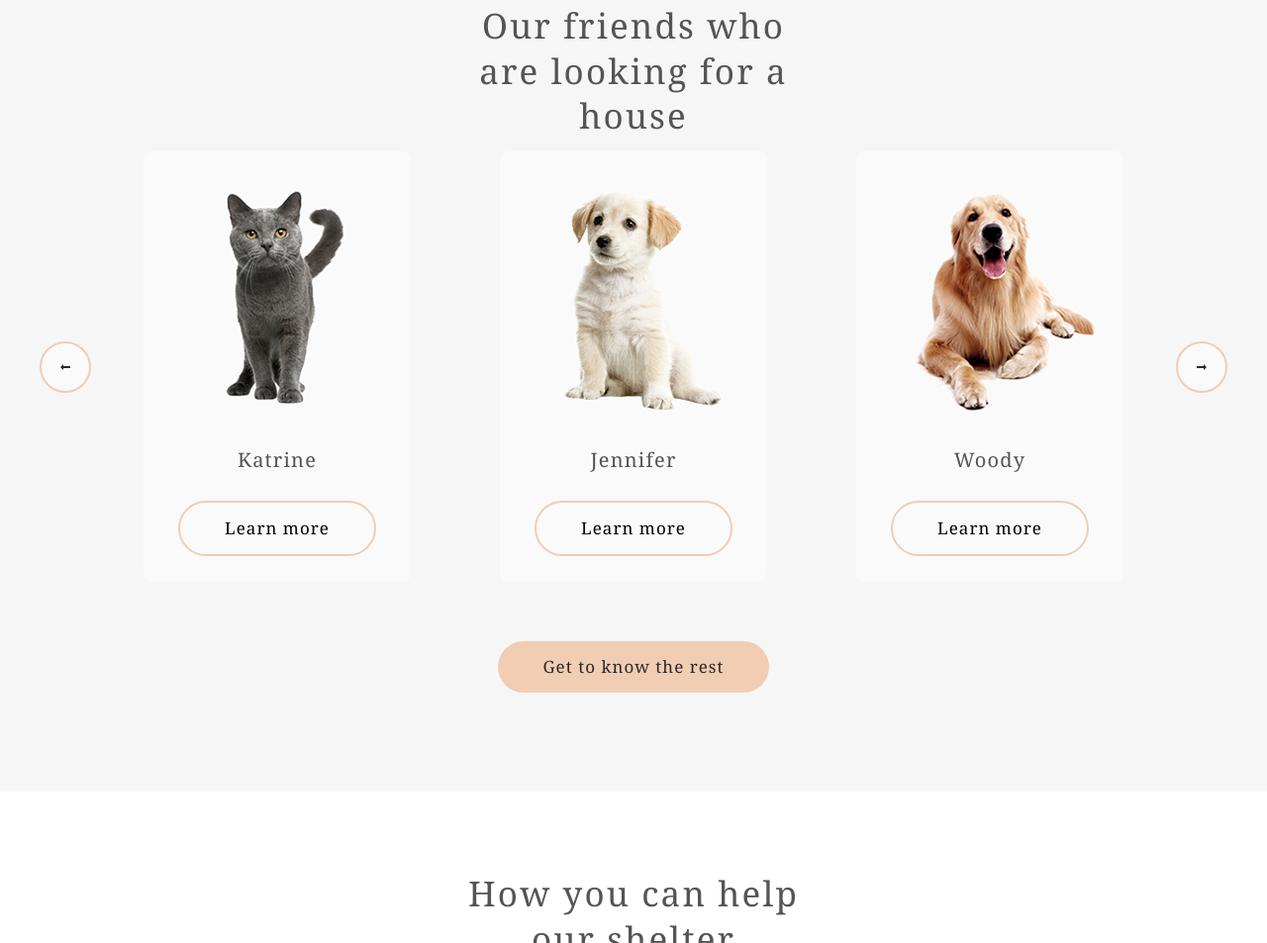
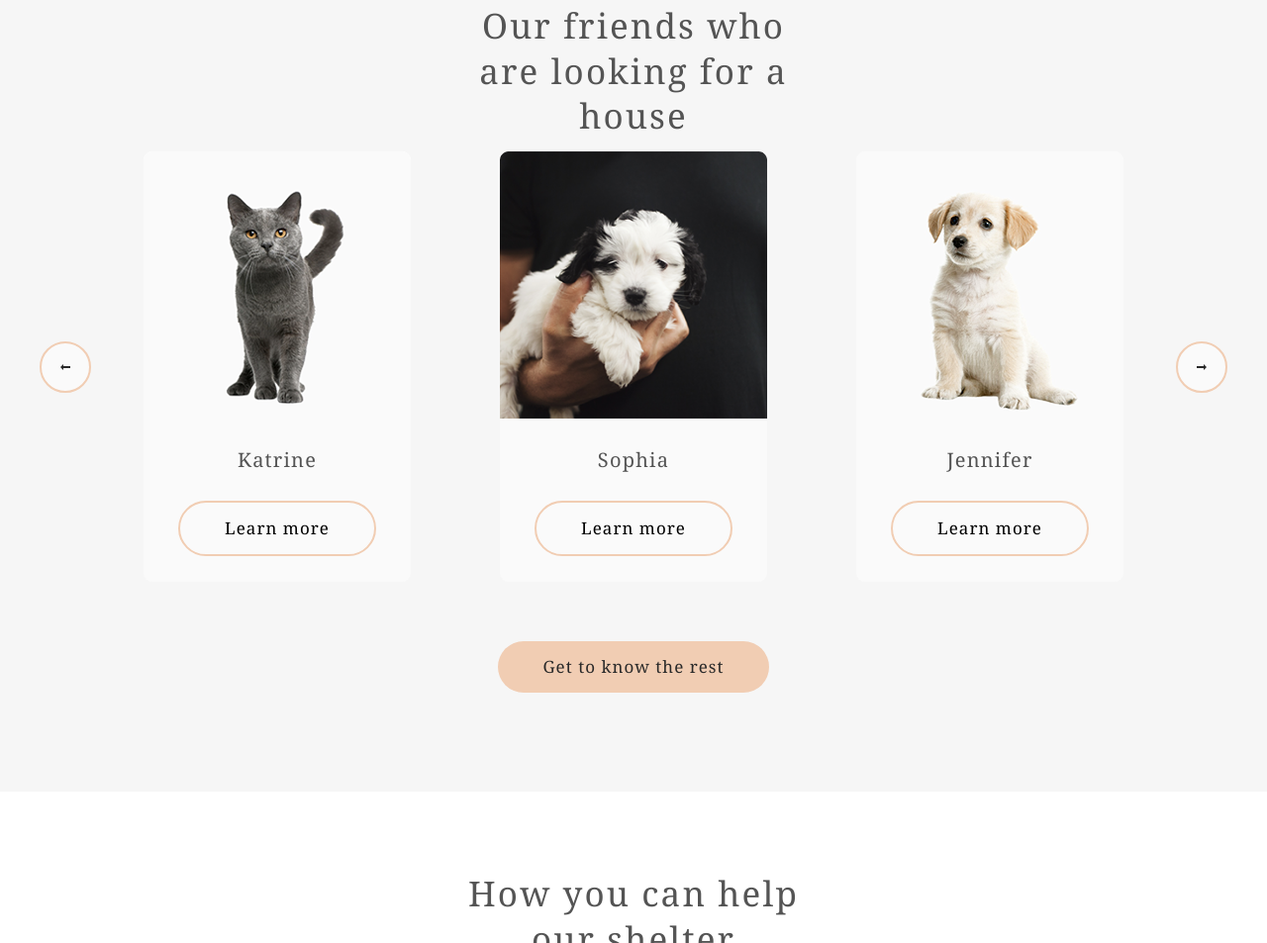
Before and after one commit to squidawg/shelter, a website: page index.html in a window 1280 px wide. Shown: the part 1573-2526 px from the top of the page at 99% size. Drawn offline with Linux system fonts and the light colour scheme.

Commit message:
feat: add carousel for index.html

```diff
--- a/index.html
+++ b/index.html
@@ -73,34 +73,12 @@
                 <button class="arrow_bordered" ><span class="ico_arrow-prev"></span>
                 </button>
             </div>
-            <div class="carousel">
-                <div class="carousel_card">
-                    <img class="carousel_image" src="assets/images/cards/1.png" alt="carousel_image">
-                    <p class="carousel_title">Katrine</p>
-                    <div class="promo__button">
-                        <button class="button button_bordered" onclick="location.href='pets.html'">Learn more</button>
-                    </div>
-
+            <div class="carousel_wrapper">
+                <div class="carousel">
+                    <div class="left_cards" id="left_cards"></div>
+                    <div class="active_cards" id="active_cards"></div>
+                    <div class="right_cards" id="right_cards"></div>
                 </div>
-
-                <div class="carousel_card">
-                    <img class="carousel_image" src="assets/images/cards/2.png" alt="carousel_image">
-                    <p class="carousel_title">Jennifer</p>
-                    <div class="promo__button">
-                        <button class="button button_bordered" onclick="location.href='pets.html'">Learn more</button>
-                    </div>
-
-                </div>
-
-                <div class="carousel_card">
-                    <img class="carousel_image" src="assets/images/cards/3.png" alt="carousel_image">
-                    <p class="carousel_title">Woody</p>
-                    <div class="promo__button">
-                      <button class="button button_bordered" onclick="location.href='pets.html'">Learn more</button>
-                    </div>
-
-                </div>
-
             </div>
             <div class="next">
                 <button class="arrow_bordered" id="btn_right"><span class="ico_arrow-next"></span>
@@ -217,5 +195,6 @@
     </div>
 </footer>
 </div>
+<script type="module" src="index.js"></script>
 </body>
 </html>
--- /dev/null
+++ b/index.js
@@ -0,0 +1,133 @@
+const BTN_LEFT = document.querySelector("#btn_left");
+const BTN_RIGHT = document.querySelector("#btn_right");
+const CAROUSEL = document.querySelector(".carousel");
+const ITEM_LEFT = document.querySelector(".left_cards");
+const ITEM_RIGHT = document.querySelector(".right_cards");
+const ITEM_ACTIVE = document.querySelector(".active_cards");
+let cards ;
+let cardQuantity;
+
+async function readJSON() {
+    const response = await fetch("pets.json");
+    const json = await response.json();
+    cards = json;
+}
+
+async function init(){
+    await readJSON()
+    cardGenerator();
+}
+
+function cardGenerator() {
+    let clientWidth = document.querySelector('body').clientWidth;
+    cardQuantity = clientWidth > 1201 ? 3 : clientWidth < 1200 && clientWidth > 768 ? 2 : 1;
+    let arr = [ITEM_LEFT, ITEM_RIGHT, ITEM_ACTIVE];
+    for (let i = 0; i < arr.length; i++) {
+        let switchedItem = arr[i];
+        generateCardAppend(switchedItem, cardQuantity);
+    }
+}
+
+document.addEventListener('DOMContentLoaded', init, false);
+
+
+function createElement(tag, ...classList) {
+    const element = document.createElement(tag);
+    element.classList.add(...classList);
+    return element;
+}
+
+const createCardTemplate = (...element) => {
+     const card = createElement("div", "carousel_card");
+     const promoButton = createElement("div", "promo__button")
+     const img = createElement("img", "carousel_image");
+     img.src = element[1];
+     img.alt = "carousel_image"
+
+     const title = createElement("p", "carousel_title");
+     title.innerText = element[0];
+
+     const btn = createElement("button", "button", "button_bordered");
+     btn.innerText = "Learn more"
+
+     promoButton.append(btn);
+     card.append(img, title, promoButton)
+
+     return card;
+}
+
+
+const moveLeft = () => {
+     CAROUSEL.classList.add("transition-left");
+     BTN_LEFT.removeEventListener("click", moveLeft);
+     BTN_RIGHT.removeEventListener("click", moveRight);
+};
+
+const moveRight = () => {
+     CAROUSEL.classList.add("transition-right");
+     BTN_RIGHT.removeEventListener("click", moveRight);
+     BTN_LEFT.removeEventListener("click", moveLeft);
+};
+
+BTN_LEFT.addEventListener("click", moveLeft);
+BTN_RIGHT.addEventListener("click", moveRight);
+
+function generateCardAppend(switchedItem, cardQuantity) {
+     switchedItem.innerHTML = "";
+     let numbers = randomUniqueNum(cards.length - 1, 3);
+     for (let i = 0; i < cardQuantity; i++) {
+         let name = cards[numbers[i]].name;
+         let img = cards[numbers[i]].img;
+         let type =  cards[numbers[i]].type;
+         let breed = cards[numbers[i]].breed;
+         let description = cards[numbers[i]].description;
+         let age = cards[numbers[i]].age;
+         let inoculations = cards[numbers[i]].inoculations;
+         let diseases = cards[numbers[i]].diseases;
+         let parasites = cards[numbers[i]].parasites;
+
+         let card = createCardTemplate(name, img, type, breed, description, age, inoculations, diseases, parasites);
+         switchedItem.append(card);
+     }
+}
+
+CAROUSEL.addEventListener('animationend', (animationEvent) => {
+    let switchedItem;
+    if (animationEvent.animationName === "move-left") {
+        CAROUSEL.classList.remove("transition-left");
+        switchedItem = ITEM_LEFT;
+
+    }
+    else {
+        CAROUSEL.classList.remove("transition-right");
+        switchedItem = ITEM_RIGHT;
+    }
+
+    document.querySelector("#active_cards").innerHTML = "";
+    while (switchedItem.childNodes.length > 0) {
+        document.querySelector("#active_cards").appendChild(switchedItem.childNodes[0]);
+    }
+
+    generateCardAppend(switchedItem, cardQuantity);
+
+
+    BTN_LEFT.addEventListener("click", moveLeft);
+    BTN_RIGHT.addEventListener("click", moveRight);
+});
+
+function randomUniqueNum(range, outputCount){
+    let arr = []
+    for (let i = 0; i <= range; i++) {
+        arr.push(i)
+    }
+
+    let result = [];
+
+    for (let i = 1; i <= outputCount; i++) {
+        const random = Math.floor(Math.random() * (range - i));
+        result.push(arr[random]);
+        arr[random] = arr[range - i];
+    }
+
+    return result;
+}
--- /dev/null
+++ b/pets.json
@@ -0,0 +1,90 @@
+[
+  {
+    "name": "Jennifer",
+    "img": "assets/images/cards/2.png",
+    "type": "Dog",
+    "breed": "Labrador",
+    "description": "Jennifer is a sweet 2 months old Labrador that is patiently waiting to find a new forever home. This girl really enjoys being able to go outside to run and play, but won't hesitate to play up a storm in the house if she has all of her favorite toys.",
+    "age": "2 months",
+    "inoculations": ["none"],
+    "diseases": ["none"],
+    "parasites": ["none"]
+  },
+  {
+    "name": "Sophia",
+    "img": "assets/images/cards/4.png",
+    "type": "Dog",
+    "breed": "Shih tzu",
+    "description": "Sophia here and I'm looking for my forever home to live out the best years of my life. I am full of energy. Everyday I'm learning new things, like how to walk on a leash, go potty outside, bark and play with toys and I still need some practice.",
+    "age": "1 month",
+    "inoculations": ["parvovirus"],
+    "diseases": ["none"],
+    "parasites": ["none"]
+  },
+  {
+    "name": "Woody",
+    "img": "assets/images/cards/3.png",
+    "type": "Dog",
+    "breed": "Golden Retriever",
+    "description": "Woody is a handsome 3 1/2 year old boy. Woody does know basic commands and is a smart pup. Since he is on the stronger side, he will learn a lot from your training. Woody will be happier when he finds a new family that can spend a lot of time with him.",
+    "age": "3 years 6 months",
+    "inoculations": ["adenovirus", "distemper"],
+    "diseases": ["right back leg mobility reduced"],
+    "parasites": ["none"]
+  },
+  {
+    "name": "Scarlett",
+    "img": "assets/images/cards/7.png",
+    "type": "Dog",
+    "breed": "Jack Russell Terrier",
+    "description": "Scarlett is a happy, playful girl who will make you laugh and smile. She forms a bond quickly and will make a loyal companion and a wonderful family dog or a good companion for a single individual too since she likes to hang out and be with her human.",
+    "age": "3 months",
+    "inoculations": ["parainfluenza"],
+    "diseases": ["none"],
+    "parasites": ["none"]
+  },
+  {
+    "name": "Katrine",
+    "img": "assets/images/cards/1.png",
+    "type": "Cat",
+    "breed": "British Shorthair",
+    "description": "Katrine is a beautiful girl. She is as soft as the finest velvet with a thick lush fur. Will love you until the last breath she takes as long as you are the one. She is picky about her affection. She loves cuddles and to stretch into your hands for a deeper relaxations.",
+    "age": "6 months",
+    "inoculations": ["panleukopenia"],
+    "diseases": ["none"],
+    "parasites": ["none"]
+  },
+  {
+    "name": "Timmy",
+    "img": "assets/images/cards/5.png",
+    "type": "Cat",
+    "breed": "British Shorthair",
+    "description": "Timmy is an adorable grey british shorthair male. He loves to play and snuggle. He is neutered and up to date on age appropriate vaccinations. He can be chatty and enjoys being held. Timmy has a lot to say and wants a person to share his thoughts with.",
+    "age": "2 years 3 months",
+    "inoculations": ["calicivirus", "viral rhinotracheitis"],
+    "diseases": ["kidney stones"],
+    "parasites": ["none"]
+  },
+  {
+    "name": "Freddie",
+    "img": "assets/images/cards/8.png",
+    "type": "Cat",
+    "breed": "British Shorthair",
+    "description": "Freddie is a little shy at first, but very sweet when he warms up. He likes playing with shoe strings and bottle caps. He is quick to learn the rhythms of his human’s daily life. Freddie has bounced around a lot in his life, and is looking to find his forever home.",
+    "age": "2 months",
+    "inoculations": ["rabies"],
+    "diseases": ["none"],
+    "parasites": ["none"]
+  },
+  {
+    "name": "Charly",
+    "img": "assets/images/cards/6.png",
+    "type": "Dog",
+    "breed": "Jack Russell Terrier",
+    "description": "This cute boy, Charly, is three years old and he likes adults and kids. He isn’t fond of many other dogs, so he might do best in a single dog home. Charly has lots of energy, and loves to run and play. We think a fenced yard would make him very happy.",
+    "age": "8 years",
+    "inoculations": ["bordetella bronchiseptica", "leptospirosis"],
+    "diseases": ["deafness", "blindness"],
+    "parasites": ["lice", "fleas"]
+  }
+]
--- a/sass/base/_base.scss
+++ b/sass/base/_base.scss
@@ -9,6 +9,7 @@
 }
 body{
   margin: 0;
+  overflow-x: hidden ;
 }
 
 .section_title{
--- /dev/null
+++ b/sass/base/_carousel.scss
@@ -0,0 +1,37 @@
+.left_cards , .right_cards, .active_cards{
+  display: flex;
+  flex-direction: row;
+  gap: 90px;
+  @include media-tablet{
+    gap: 40px;
+  }
+  @include media-mobile{
+    gap: 0;
+  }
+}
+
+
+@keyframes move-right {
+  from {left: -990px}
+  to {left: -1980px}
+
+}
+
+@keyframes move-left {
+  from {left: -990px}
+  to {left: 0}
+}
+
+
+.transition-right{
+  animation-name: move-right;
+  animation-duration: 1s;
+
+}
+
+.transition-left{
+  animation-name: move-left;
+  animation-duration: 1s;
+
+
+}
--- a/sass/components/_our-friends.scss
+++ b/sass/components/_our-friends.scss
@@ -37,10 +37,13 @@
 
 .carousel {
   display: flex;
-  flex-direction: row;
-  gap: 90px;
+  position: relative;
+  left: -990px;
   @include media-tablet{
-    gap: 40px;
+    left: -580px;
+  }
+  @include media-mobile{
+    left: -270px;
   }
   &_box {
     display: flex;
@@ -62,16 +65,7 @@
     height: 435px;
     background: $color-light;
     border-radius: 9px;
-    &:last-child{
-      @include media-tablet{
-        display: none;
-      }
-    }
-    &:nth-child(2){
-      @include media-mobile{
-        display: none;
-      }
-    }
+
   }
   &_title{
     @extend %font-georgia;
@@ -89,6 +83,10 @@
     grid-row-gap: 30px;
     justify-content: center;
     margin-top: 60px;
+  }
+  &_wrapper{
+    width: 990px;
+    overflow: hidden;
   }
 }
 
@@ -115,20 +113,3 @@
   padding-bottom: 30px;
   padding-top: 30px;
 }
-
-.hide_card{
-  &:nth-child(7){
-    @include media-tablet{
-      display: none;
-    }
-  }
-  @include media-mobile{
-    display: none;
-  }
-}
-
-.card_flex{
-  &:nth-child(2){
-    display: flex;
-  }
-}
--- a/sass/style.scss
+++ b/sass/style.scss
@@ -12,6 +12,7 @@
 @import "base/icons";
 @import "base/buttons";
 @import "base/base";
+@import "base/carousel";
 
 
 @import "components/header";
```
Also changed, not shown: sass/style.css, 1 other file.
